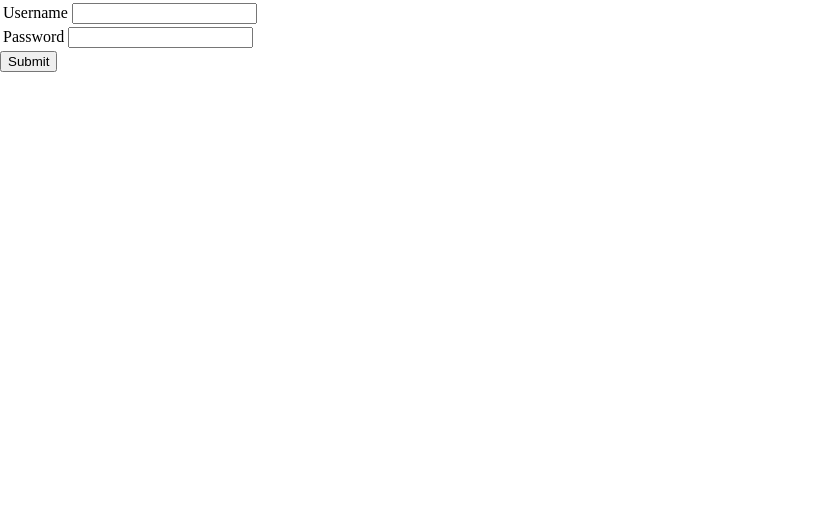
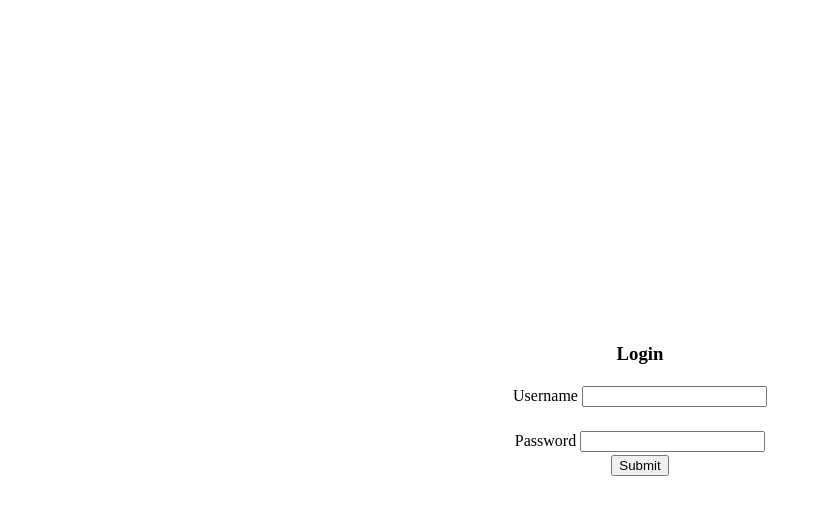
Before and after one commit to bjpicciano/CSCI-320-Real-Estate, a website: page client/login.html in a window 1280 px wide. Shown: the whole page, without its empty margins (0-830 px from the left). Drawn offline with Linux system fonts and the light colour scheme.

Commit message:
centered login

```diff
--- a/client/login.html
+++ b/client/login.html
@@ -10,11 +10,13 @@
     <script src="login.js"></script>
 </head>
 <body>
-    <form id="login" method="post">
+    <form class="center" id="login" method="post">
+        <h3>Login</h3>
         <div class="field">
             <label for="username">Username</label>
             <input id="username" name="username" type="text" required>
         </div>
+        <br />
         <div class="field">
             <label for="password">Password</label>
             <input id="password" name="password" type="password" required>
--- a/client/site.css
+++ b/client/site.css
@@ -41,3 +41,11 @@ video, .video {
 .field {
     margin: 3px;
 }
+
+.center {
+    display: flex;
+    flex-direction: column;
+    justify-content: center;
+    align-items: center;
+    height: 100%;
+}
```
Also changed, not shown: 1 other file.
